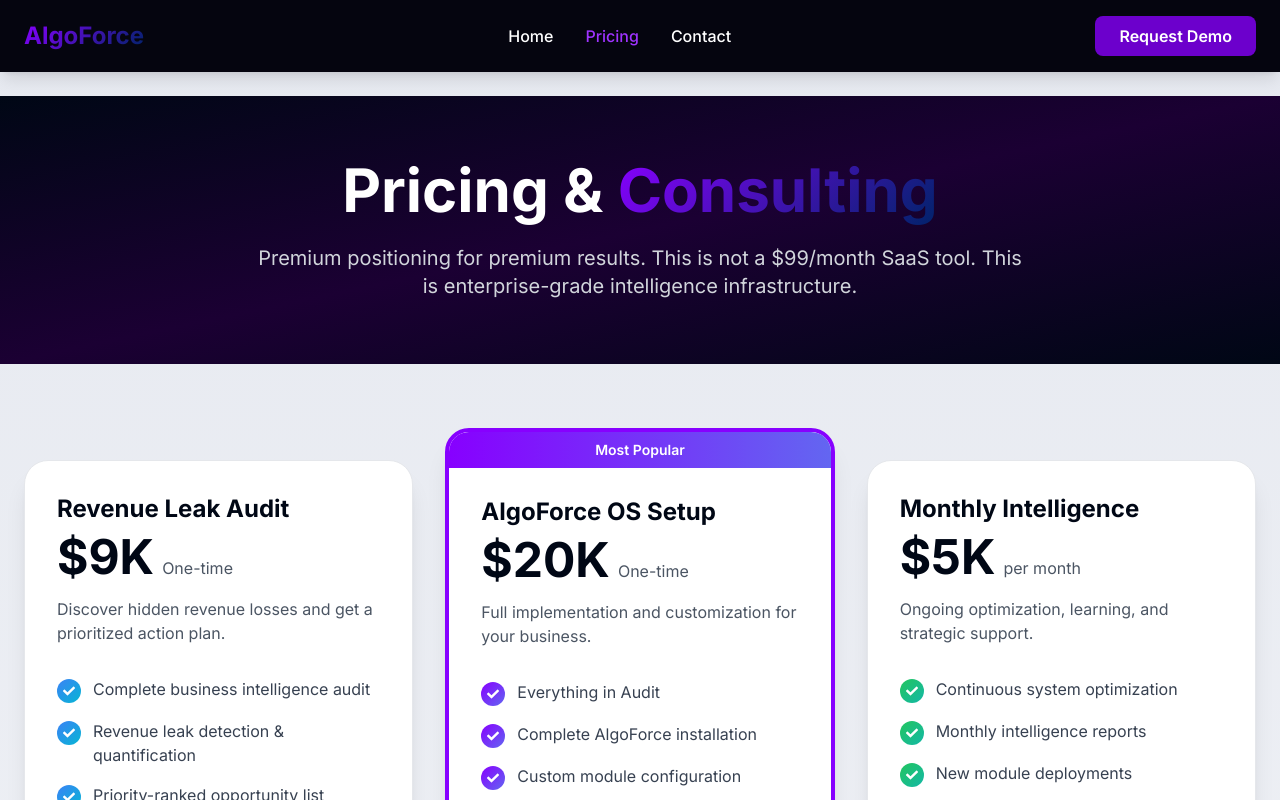
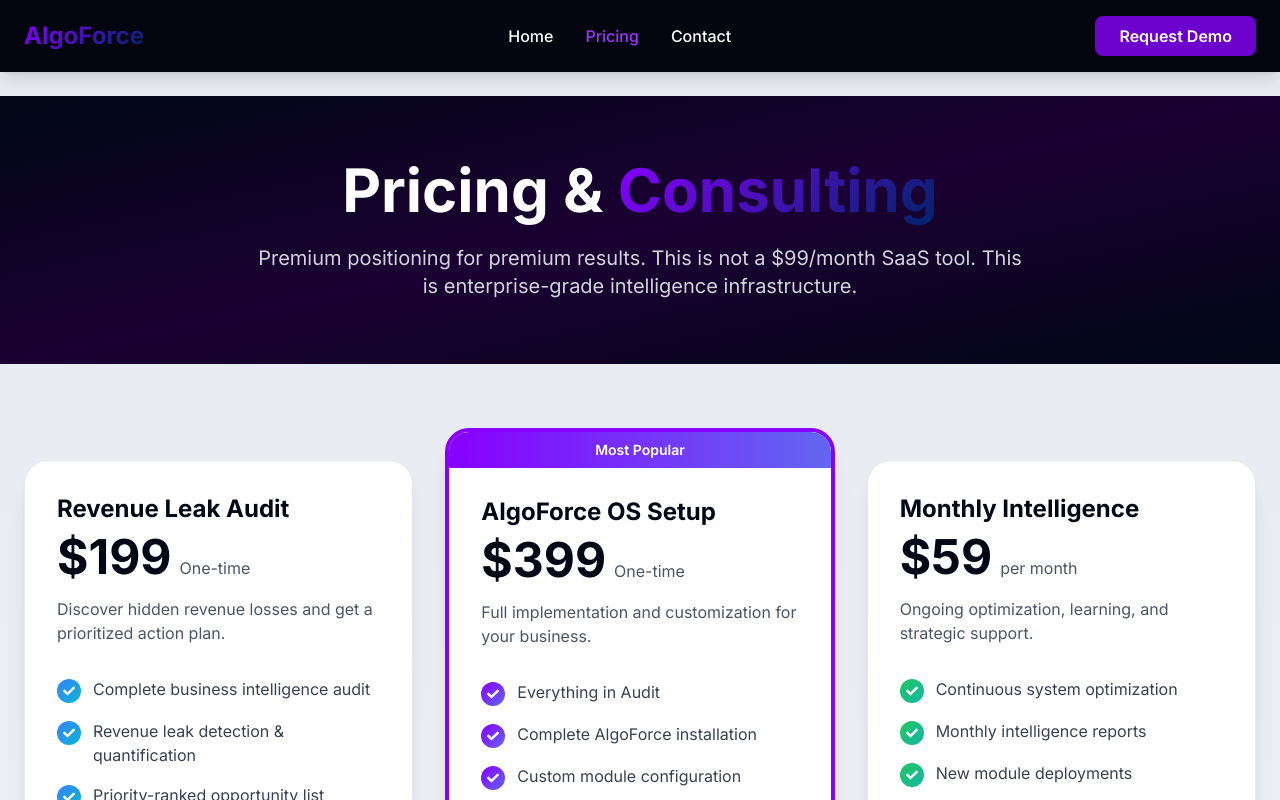
Before and after one commit to DevNs-cmd/algoforce, a React (Vite) app in the folder frontend/: page /pricing in a window 1280 px wide. Shown: the top 800 px of the page. Built offline with nearby package versions, Linux system fonts and the light colour scheme.

Commit message:
Update Pricing.jsx

```diff
--- a/frontend/src/pages/Pricing.jsx
+++ b/frontend/src/pages/Pricing.jsx
@@ -7,7 +7,7 @@
   const pricingTiers = [
     {
       name: 'Revenue Leak Audit',
-      price: '$9K',
+      price: '$199',
       duration: 'One-time',
       description: 'Discover hidden revenue losses and get a prioritized action plan.',
       features: [
@@ -24,7 +24,7 @@
     },
     {
       name: 'AlgoForce OS Setup',
-      price: '$20K',
+      price: '$399',
       duration: 'One-time',
       description: 'Full implementation and customization for your business.',
       features: [
@@ -44,7 +44,7 @@
     },
     {
       name: 'Monthly Intelligence',
-      price: '$5K',
+      price: '$59',
       duration: 'per month',
       description: 'Ongoing optimization, learning, and strategic support.',
       features: [
```
